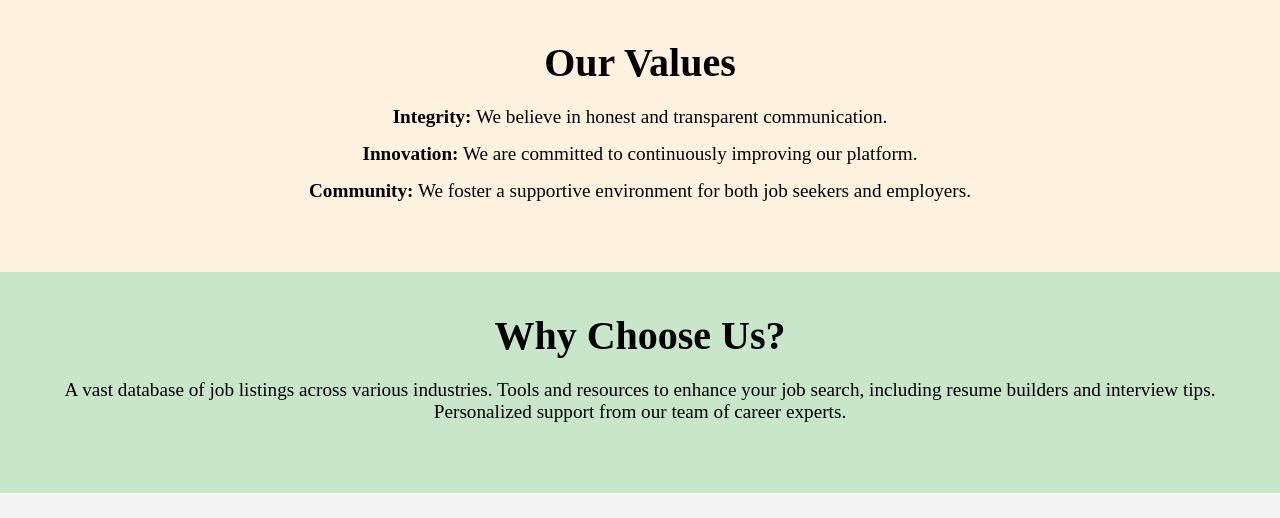
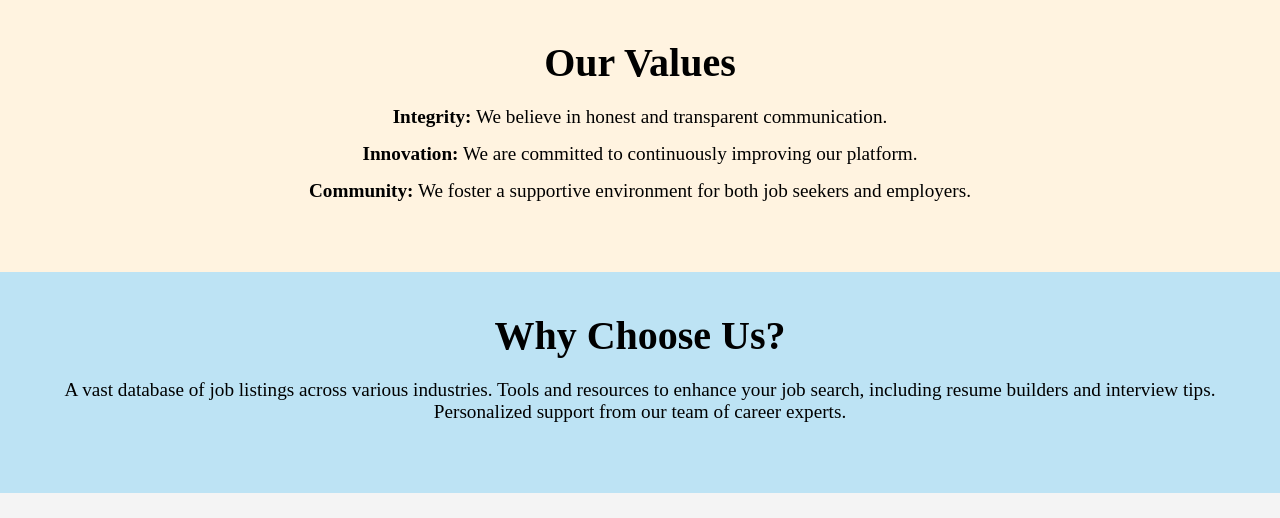
Before and after one commit to Laxshali/CareerHunt, a PHP site: page /MissionNew.html in a window 1280 px wide. Shown: the part 282-800 px from the top of the page. Run offline with PHP 8.4, Linux system fonts and the light colour scheme.

Commit message:
color changed

```diff
--- a/css/missionNew.css
+++ b/css/missionNew.css
@@ -76,7 +76,7 @@ section {
 }
 
 #whychoose {
-    background-color: #c8e6c9;
+    background-color: #bde3f4;
 
 }
 
```
